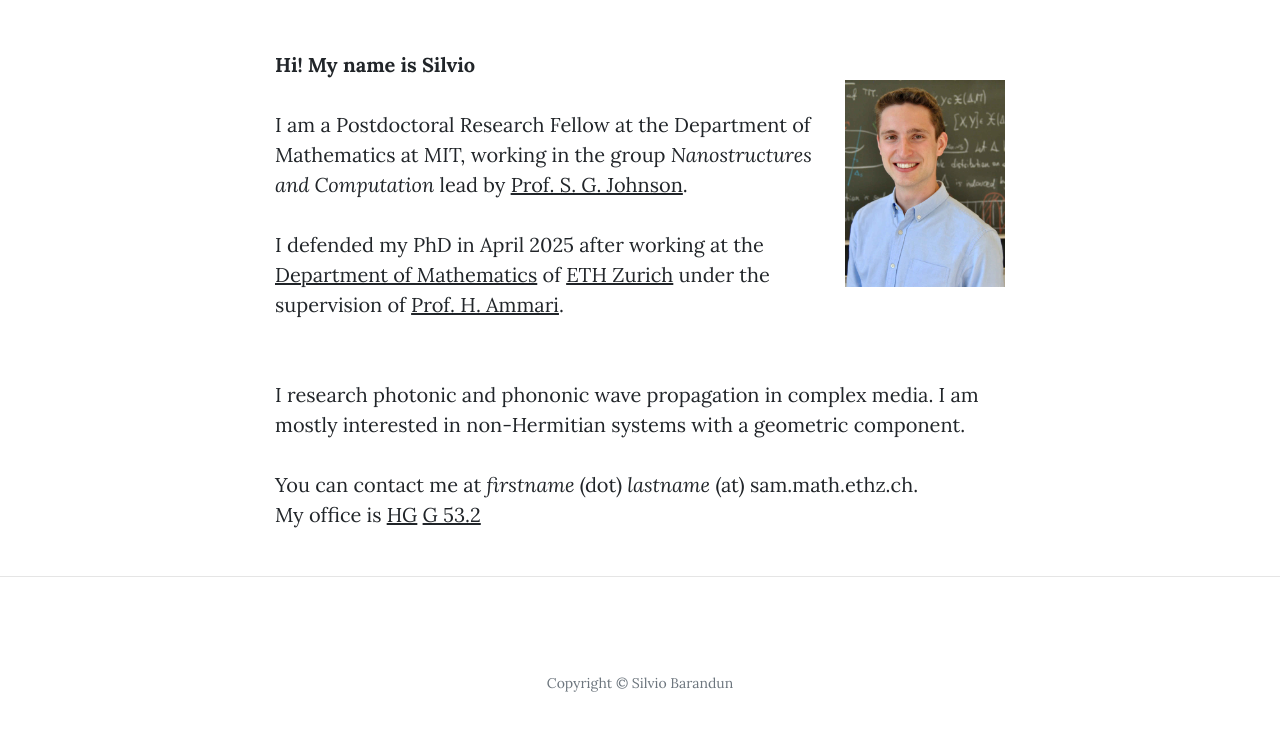
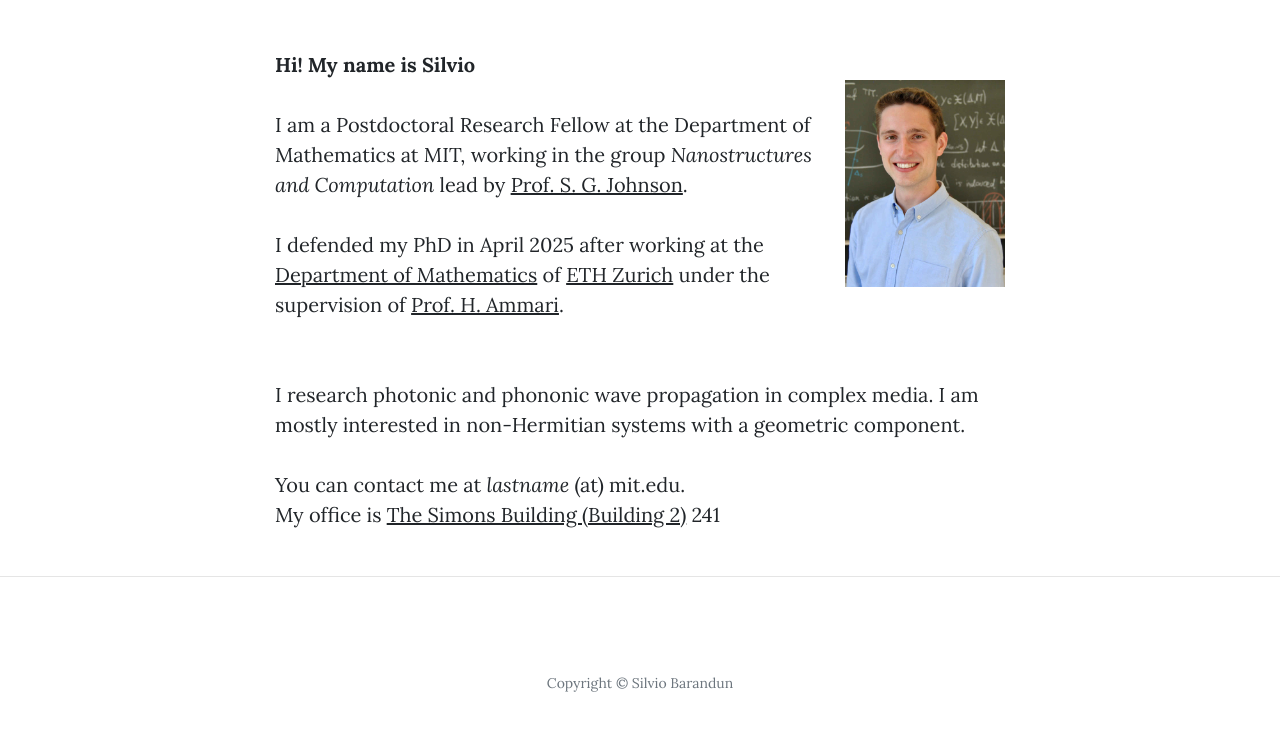
Before and after one commit to silvioba/silvioba.github.io, a website: page index.html in a window 1280 px wide. Shown: the part 506-1237 px from the top of the page. Drawn offline with nearby package versions, Linux system fonts and the light colour scheme.

Commit message:
update adress mit

```diff
--- a/index.html
+++ b/index.html
@@ -112,14 +112,11 @@
         </div>
 
         <p>
-          I research photonic and phononic wave propagation in complex media. I am mostly interested in non-Hermitian
-          systems with a geometric component.</p>
-        <p>You can contact me at <i>firstname</i> (dot) <i>lastname</i> (at) sam.math.ethz.ch.
+          I research photonic and phononic wave propagation in complex media. I am mostly interested in non-Hermitian systems with a geometric component.</p>
+        <p>You can contact me at <i>lastname</i> (at) mit.edu.
           <br>
           My office is <a
-            href="http://www.mapsearch.ethz.ch/map.do;msSessionid=owpYFa_5dMn2cPU_1iMhvaOXj9SQAHJghe40M037xib9FJoSnU8g!-42774485?gebaeudeMap=HG&farbcode=c000&lang=de">HG</a>
-          <a href="https://www.rauminfo.ethz.ch/Rauminfo/grundrissplan.gif?gebaeude=HG&geschoss=G&raumNr=53.2">G
-            53.2</a>
+            href="https://whereis.mit.edu/?go=2"> The Simons Building (Building 2)</a> 241</a>
 
         </p>
       </div>
```
